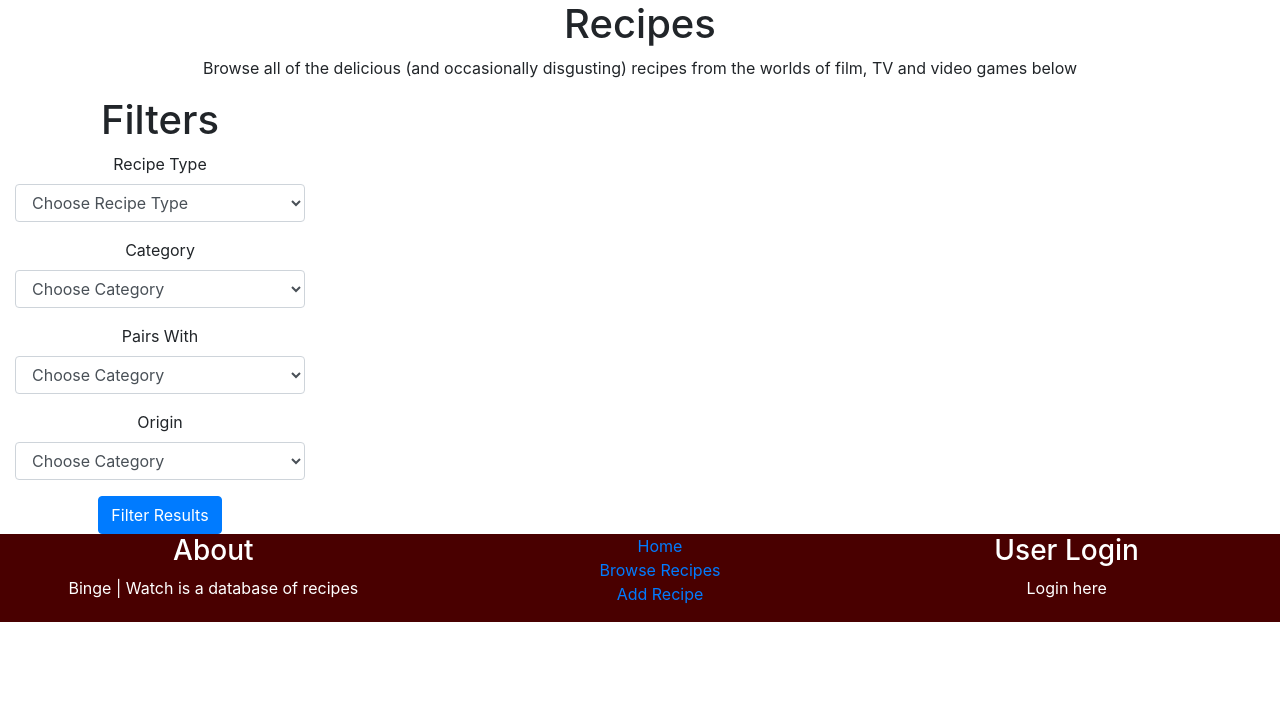
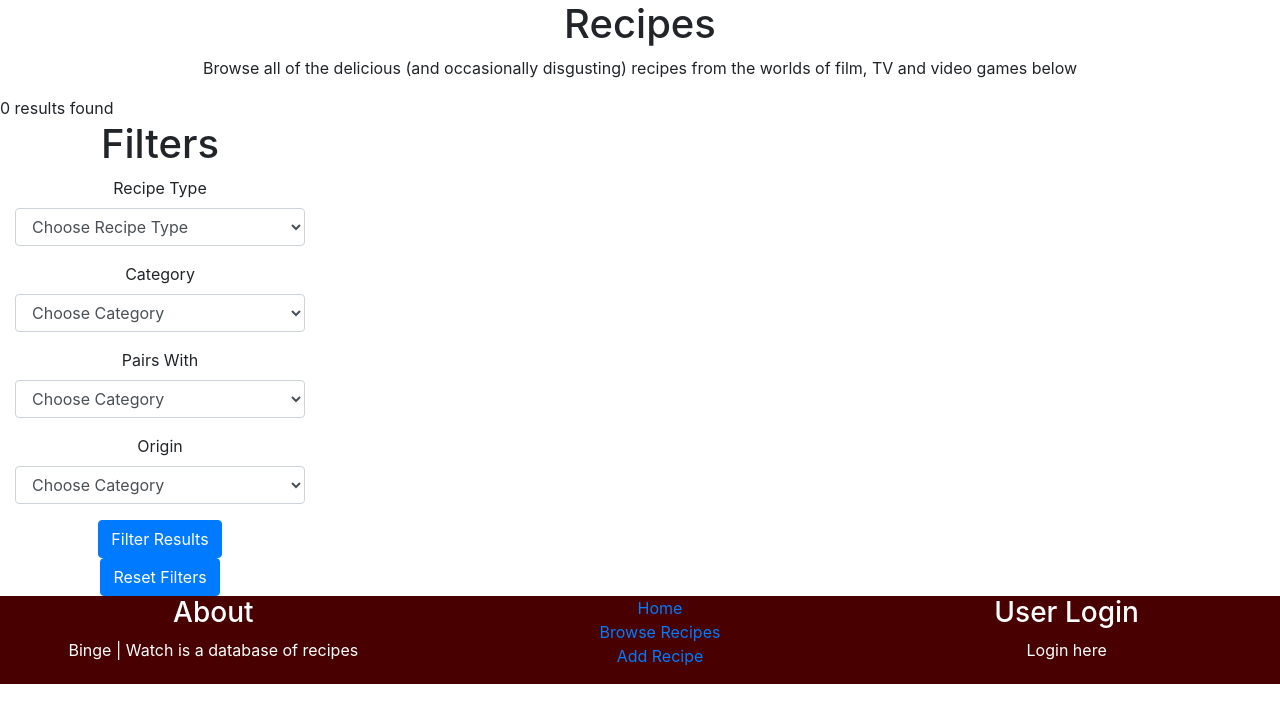
Before and after one commit to TwelvePercentHero/bingewatch, a Flask app: page /get_recipes in a window 1280 px wide. Shown: the part 56-779 px from the top of the page. Run offline with Flask 2, Linux system fonts and the light colour scheme; data that the repository does not hold is empty; some libraries are stand-ins or nearby versions.

Commit message:
Added results count to recipe results

```diff
--- a/app.py
+++ b/app.py
@@ -1,6 +1,6 @@
 import os, datafunctions
 from flask import Flask, render_template, url_for, request, session, redirect, flash
-from flask_pymongo import PyMongo
+from flask_pymongo import PyMongo, pymongo
 from bson.objectid import ObjectId
 from werkzeug.security import generate_password_hash, check_password_hash
 # Adding flask_uploads to allow custom recipe images to be uploaded by users
@@ -131,7 +131,9 @@ def get_recipes():
         recipe_results = mongo.db.recipes.find(query).sort('recipe_name', 1)
     else:
         recipe_results = mongo.db.recipes.find().sort('recipe_name', 1)
+    total_recipes = recipe_results.count()
     return render_template('recipe-results.html',
+                            total_results = total_recipes,
                             recipes = recipe_results,
                             recipe_types = mongo.db.recipe_types.find(),
                             genres = mongo.db.genres.find(),
--- a/templates/recipe-results.html
+++ b/templates/recipe-results.html
@@ -9,6 +9,10 @@
         <h1>Recipes</h1>
         <p>Browse all of the delicious (and occasionally disgusting) recipes from the worlds of film, TV and video games below</p>
     </div>
+</div>
+
+<div class="row">
+    {{ total_results }} results found
 </div>
 
 <div class="row">
@@ -57,6 +61,7 @@
             </div>
             <button type="submit" class="btn btn-primary">Filter Results</button>
         </form>
+        <a href="{{ url_for('get_recipes') }}" class="btn btn-primary">Reset Filters</a>
     </div>
 
 
```
